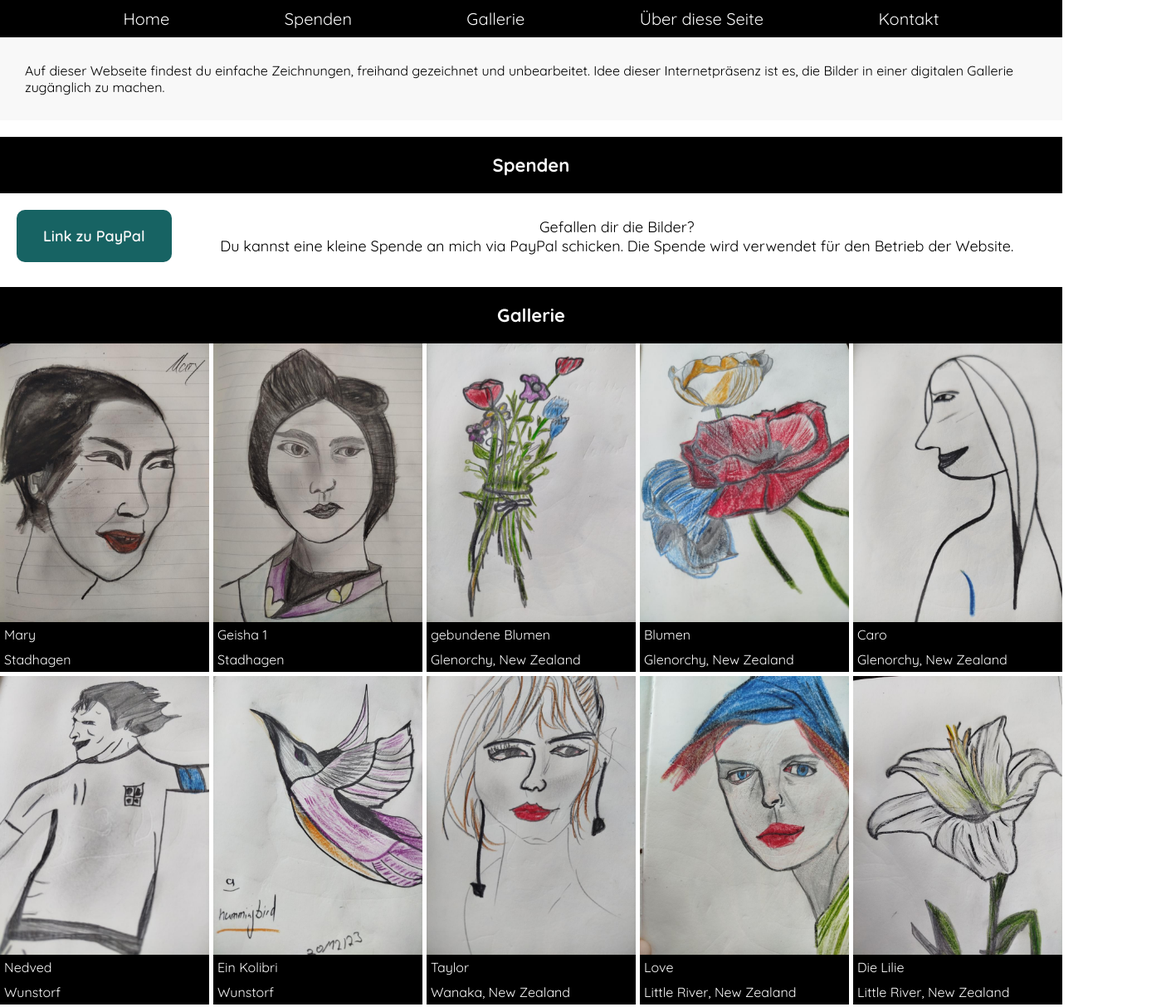
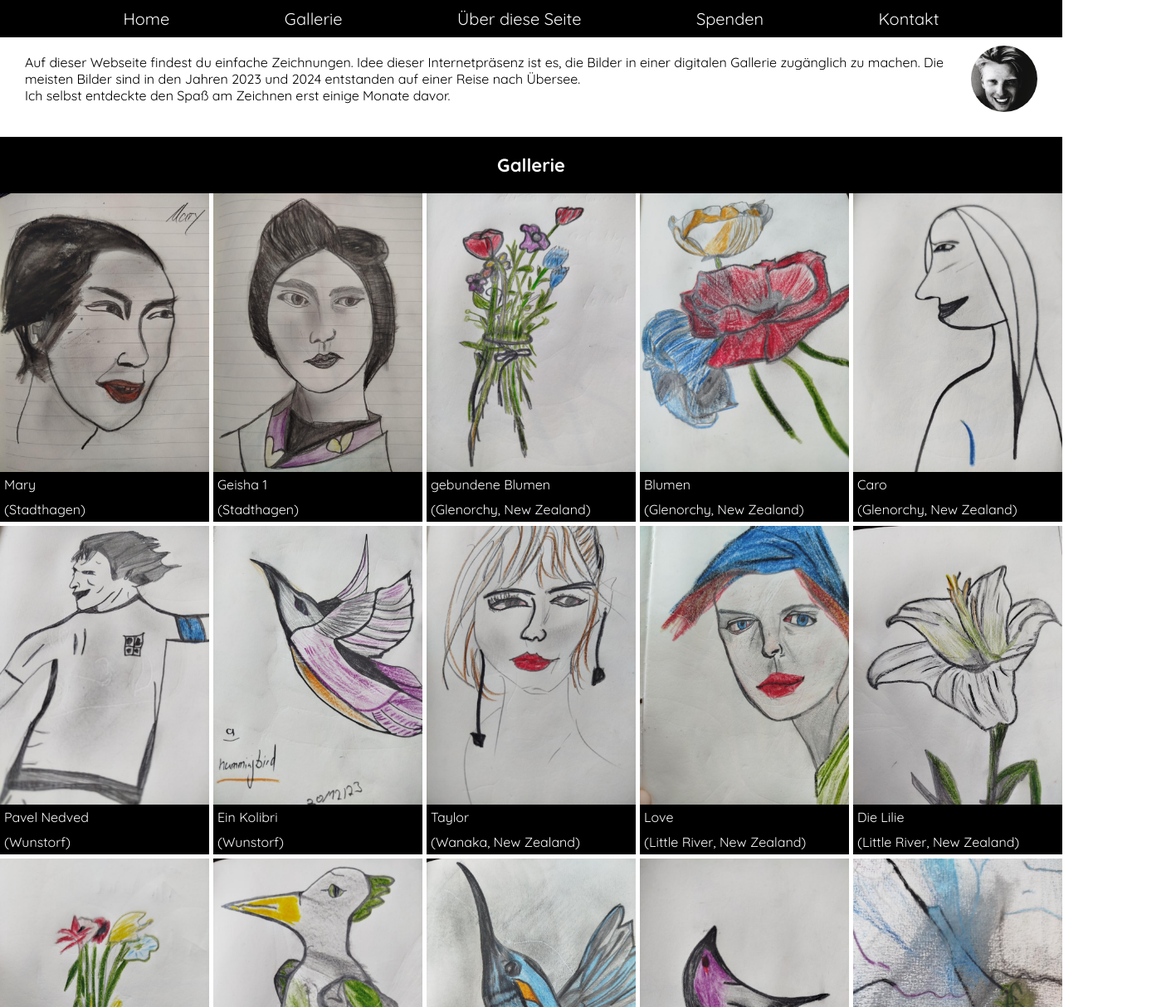
Before and after one commit to Vince1993/skizzen-welt.de, a plain HTML site: page index.html in a window 1280 px wide. Shown: the part 86-1300 px from the top of the page at 83% size, 1411 px wide, since content can reach past the window. Drawn offline with nearby package versions, Linux system fonts and the light colour scheme.

Commit message:
finish______

```diff
--- a/css.css
+++ b/css.css
@@ -22,8 +22,11 @@ header{padding: 3px;}
 
 .logo{display: block; width: 40px; border-radius: 10px;}
 
+.main_navigation{display: none;}
 .main_navigation ul{list-style-type: none; padding: 10px;}
 .main_navigation ul li a{color: var(--bright); text-decoration: none; font-size: 20px;}
+
+.portrait{display: block; width: 100px; border-radius: 100px; padding: 10px;}
 
 .grid_container{display: grid; grid-template-columns: 1fr;}
 
@@ -52,12 +55,10 @@ footer{background-color: #000000; height: 200px;}
       .grid_container{grid-template-columns: 1fr 1fr 1fr; gap: 5px;}
 
       .flex_container{flex-direction: row;}
+      .flex_container img{width: 50%;}
       .flex_container * {font-size: 18px;}
       .flex_container p {flex-basis: 75%;}
       .flex_container a {flex-basis: 25%; padding: 40px;}
-
-      .flex_container img{display: block; height: 100%;}
-
 
 }
 
--- a/index.html
+++ b/index.html
@@ -16,32 +16,22 @@
     <nav class="dark_background main_navigation">
         <ul>
             <li><a href="#home">Home</a></li>
-            <li><a href="#spenden">Spenden</a></li>
             <li><a href="#gallerie">Gallerie</a></li>
             <li><a href="#ueber">Über diese Seite</a></li>
+            <li><a href="#spenden">Spenden</a></li>
             <li><a href="#kontakt">Kontakt</a></li>
         </ul>
     </nav>
 
     <main>
-        <section id="home" class="flex_row center_horizontically center_vertically bright_background padding20 height_100_on_monitor">
+        <section id="home" class="flex_row center_horizontically center_vertically padding20 height_100_on_monitor">
             <p class="padding10">
-                Auf dieser Webseite findest du einfache Zeichnungen, freihand gezeichnet und unbearbeitet. Idee dieser Internetpräsenz ist es, die
+                Auf dieser Webseite findest du einfache Zeichnungen. Idee dieser Internetpräsenz ist es, die
                 Bilder in einer digitalen Gallerie zugänglich zu machen.
+                Die meisten Bilder sind in den Jahren 2023 und 2024 entstanden auf einer Reise nach Übersee. <br>
+                Ich selbst entdeckte den Spaß am Zeichnen erst einige Monate davor.
             </p>
-        </section>
-
-        <section id="spenden" class="margintop20">
-            <h2 class="center_text dark_background bright_color">Spenden</h2>
-            <div class="flex_container center_vertically margin10">
-                <a class="donation_link bright_color padding10 margin10 border_radius"
-                    href="https://www.paypal.com/donate/?hosted_button_id=DXYUE6F68LTHW">Link zu PayPal</a>
-
-                <p class="center_text padding10 border_radius">
-                    Gefallen dir die Bilder? <br> Du kannst eine kleine Spende an mich via PayPal schicken.
-                    Die Spende wird verwendet für den Betrieb der Website.
-                </p>
-            </div>
+            <img class="portrait" src="raw/me.jpg" alt="Ein Portrait von mir selbst">
         </section>
 
         <section id="gallerie" >
@@ -61,11 +51,25 @@
             <h2 class="center_text dark_background bright_color">Über diese Seite</h2>
             <div class="flex_container center_vertically">
                 <img src="raw/about.JPG" alt="Ein Bild von einem See, aufgenommen auf einem Hügel. Es ist eine Graslandschaft zu sehen.">
-                <p class="center_text padding10">
-                    Im Jahr 2023 was ich für ein Jahr in Neuseeland, mit Stiften im Gepäck. Die Natur in Übersee war sehr inspirierend. Noch in
+                <p class="center_text padding20">
+                    Mein Name ist Vincent, geboren bin ich 1993. Im Jahr 2023 was ich für ein Jahr in Neuseeland, mit Stiften im Gepäck. Die Natur in Übersee war sehr inspirierend. Noch in
                     Deutschland hatte ich das Ziel mehr zu zeichnen und irgendwann habe ich einfach angefangen. Die Bilder haben keinen
                     Anspruch darauf Meisterwerke zu sein, sondern das Zeichnen hilft mir loszulassen und kreativ zu sein. Um die Bilder
                     zeigen zu können, habe ich diese Webseite geschrieben.
+                </p>
+            </div>
+        </section>
+
+        <section id="spenden">
+            <h2 class="center_text dark_background bright_color">Spenden</h2>
+            <div class="flex_container center_vertically margin10">
+                <a class="donation_link bright_color padding10 margin10 border_radius"
+                    href="https://www.paypal.com/donate/?hosted_button_id=DXYUE6F68LTHW">Link zu PayPal</a>
+
+                <p class="center_text padding10 border_radius">
+                    Gefallen dir die Bilder? <br> Du kannst eine kleine Spende an mich via PayPal schicken.
+                    Die Spende wird für den Betrieb der Website verwendet.<br>
+                    Bitte beachte, dass ich keine Spendenquittungen ausstellen darf, weil dieses Projekt nicht gemeinnützig ist.
                 </p>
             </div>
         </section>
@@ -78,11 +82,11 @@
                     sonstigen Anliegen, schreibe bitte eine Nachricht an diese Adresse:
                     <br>
                 </p>
-                <address class="email">
+                <address class="email padding20">
                         <a href="mailto:vhuegen@outlook.com">vhuegen@outlook.com</a>
                 </address>
                 <p>
-                    Danke für deinen Besuch
+                    Danke für deinen Besuch!
                 </p>
             </div>
         </section>
@@ -90,7 +94,7 @@
 
     <footer class="margintop20">
         <div class="flex_column padding20">
-            <p class="bright_color padding10">&copy; Alle Rechte Vorbehalten</p>
+            <p class="bright_color padding10">&copy; Alle Rechte vorbehalten</p>
             <a href="impressum.html" class="bright_color padding10">Impressum</a>
             <a href="datenschutz.html" class="bright_color padding10">Datenschutz</a>
         </div>
--- a/js.js
+++ b/js.js
@@ -19,36 +19,36 @@ $(function () {
 
 const data = {
     images: [
-      { file: "IMG_20250506_105602_1.jpg", description: "Stadhagen", title: "Mary"},
-      { file: "IMG_20250506_105611_1.jpg", description: "Stadhagen", title: "Geisha 1"},
-      { file: "IMG_20260210_082431.jpg", description: "Glenorchy, New Zealand", title: "gebundene Blumen"},
-      { file: "IMG_20260210_082614.jpg", description: "Glenorchy, New Zealand", title: "Blumen" },
-      { file: "IMG_20260210_082712.jpg", description: "Glenorchy, New Zealand", title: "Caro"  },
-      { file: "IMG_20260210_082939.jpg", description: "Wunstorf", title: "Nedved" },
-      { file: "IMG_20260210_083443.jpg", description: "Wunstorf", title: "Ein Kolibri"},
-      { file: "IMG_20260210_083509.jpg", description: "Wanaka, New Zealand", title: "Taylor" },
-      { file: "IMG_20260210_083651.jpg", description: "Little River, New Zealand", title: "Love"},
-      { file: "IMG_20260210_083758.jpg", description: "Little River, New Zealand", title: "Die Lilie"  },
-      { file: "IMG_20260210_083841.jpg", description: "Little River, New Zealand", title: "Blumemstrauß"  },
-      { file: "IMG_20260210_084026.jpg", description: "Little River, New Zealand", title: "Fantasievogel"  },
-      { file: "IMG_20260210_084043.jpg", description: "Little River, New Zealand", title: "fliegender Kolibir"},
-      { file: "IMG_20260210_084120.jpg", description: "Little River, New Zealand", title: "Fischvogel"},
-      { file: "IMG_20260210_084543.jpg", description: "Wunstorf", title: "Abstrakt"},
-      { file: "IMG_20260210_084645.jpg", description: "Wunstorf", title: "lila Blumen"},
-      { file: "IMG_20260210_084741.jpg", description: "Wunstorf", title: "weiße Blüte"},
-      { file: "IMG_20260210_084847.jpg", description: "Wunstorf", title: "japanische Frau" },
-      { file: "IMG_20260210_084917.jpg", description: "Riverton, New Zealand", title: "Hektordelphin 1"},
-      { file: "IMG_20260210_084954.jpg", description: "Wunstorf", title: "Hektordelphin 2"},
-      { file: "IMG_20260210_085106.jpg", description: "Wunstorf", title: "Gelbaugen Pinguin"},
-      { file: "IMG_20260210_085153.jpg", description: "Wunstorf", title: "Möwe im Flug"},
-      { file: "IMG_20260210_085309.jpg", description: "Wunstorf", title: "Fischsymbol"},
-      { file: "IMG_20260210_085325.jpg", description: "Wunstorf", title: "Kererū"},
-      { file: "IMG_20260210_085340.jpg", description: "Wunstorf", title: "Abstrakt"},
-      { file: "IMG_20260210_085426.jpg", description: "Wunstorf", title: "schöner Kolibri"},
-      { file: "IMG_20260210_085547.jpg", description: "Wunstorf", title: "Weihnachtslilie"},
-      { file: "IMG_20260210_085707.jpg", description: "Wunstorf", title: "Geisha 2"},
-      { file: "IMG_20260210_085732.jpg", description: "Wunstorf", title: "Wal im Sprung" },
-      { file: "IMG_20260210_085850.jpg", description: "Little River, New Zealand", title: "Transparente Blume"},
-      { file: "IMG_20260210_085921.jpg", description: "Wunstorf", title: "Geisha 3"}
+      { file: "IMG_20250506_105602_1.jpg", description: "(Stadthagen)", title: "Mary"},
+      { file: "IMG_20250506_105611_1.jpg", description: "(Stadthagen)", title: "Geisha 1"},
+      { file: "IMG_20260210_082431.jpg", description: "(Glenorchy, New Zealand)", title: "gebundene Blumen"},
+      { file: "IMG_20260210_082614.jpg", description: "(Glenorchy, New Zealand)", title: "Blumen" },
+      { file: "IMG_20260210_082712.jpg", description: "(Glenorchy, New Zealand)", title: "Caro"  },
+      { file: "IMG_20260210_082939.jpg", description: "(Wunstorf)", title: "Pavel Nedved" },
+      { file: "IMG_20260210_083443.jpg", description: "(Wunstorf)", title: "Ein Kolibri"},
+      { file: "IMG_20260210_083509.jpg", description: "(Wanaka, New Zealand)", title: "Taylor" },
+      { file: "IMG_20260210_083651.jpg", description: "(Little River, New Zealand)", title: "Love"},
+      { file: "IMG_20260210_083758.jpg", description: "(Little River, New Zealand)", title: "Die Lilie"  },
+      { file: "IMG_20260210_083841.jpg", description: "(Little River, New Zealand)", title: "Blumemstrauß"  },
+      { file: "IMG_20260210_084026.jpg", description: "(Little River, New Zealand)", title: "Fantasievogel"  },
+      { file: "IMG_20260210_084043.jpg", description: "(Little River, New Zealand)", title: "fliegender Kolibir"},
+      { file: "IMG_20260210_084120.jpg", description: "(Little River, New Zealand)", title: "Fischvogel"},
+      { file: "IMG_20260210_084543.jpg", description: "(Wunstorf)", title: "abstrakt"},
+      { file: "IMG_20260210_084645.jpg", description: "(Wunstorf)", title: "lila Blumen"},
+      { file: "IMG_20260210_084741.jpg", description: "(Wunstorf)", title: "weiße Blüte"},
+      { file: "IMG_20260210_084847.jpg", description: "(Wunstorf)", title: "japanische Frau" },
+      { file: "IMG_20260210_084917.jpg", description: "(Riverton, New Zealand)", title: "Hektordelphin 1"},
+      { file: "IMG_20260210_084954.jpg", description: "(Wunstorf)", title: "Hektordelphin 2"},
+      { file: "IMG_20260210_085106.jpg", description: "(Wunstorf)", title: "Gelbaugen Pinguin"},
+      { file: "IMG_20260210_085153.jpg", description: "(Wunstorf)", title: "Möwe im Flug"},
+      { file: "IMG_20260210_085309.jpg", description: "(Wunstorf)", title: "Fischsymbol"},
+      { file: "IMG_20260210_085325.jpg", description: "(Wunstorf)", title: "Kererū"},
+      { file: "IMG_20260210_085340.jpg", description: "(Wunstorf)", title: "abstrakt"},
+      { file: "IMG_20260210_085426.jpg", description: "(Wunstorf)", title: "schöner Kolibri"},
+      { file: "IMG_20260210_085547.jpg", description: "(Wunstorf)", title: "eine Weihnachtslilie"},
+      { file: "IMG_20260210_085707.jpg", description: "(Wunstorf)", title: "Geisha 2"},
+      { file: "IMG_20260210_085732.jpg", description: "(Wunstorf)", title: "Wal im Sprung" },
+      { file: "IMG_20260210_085850.jpg", description: "(Little River, New Zealand)", title: "transparente Blume"},
+      { file: "IMG_20260210_085921.jpg", description: "(Wunstorf)", title: "Geisha 3"}
     ]
   };
```
Also changed, not shown: datenschutz.html (+0 -4 lines), impressum.html (+0 -4 lines), raw/me.jpg (added).
